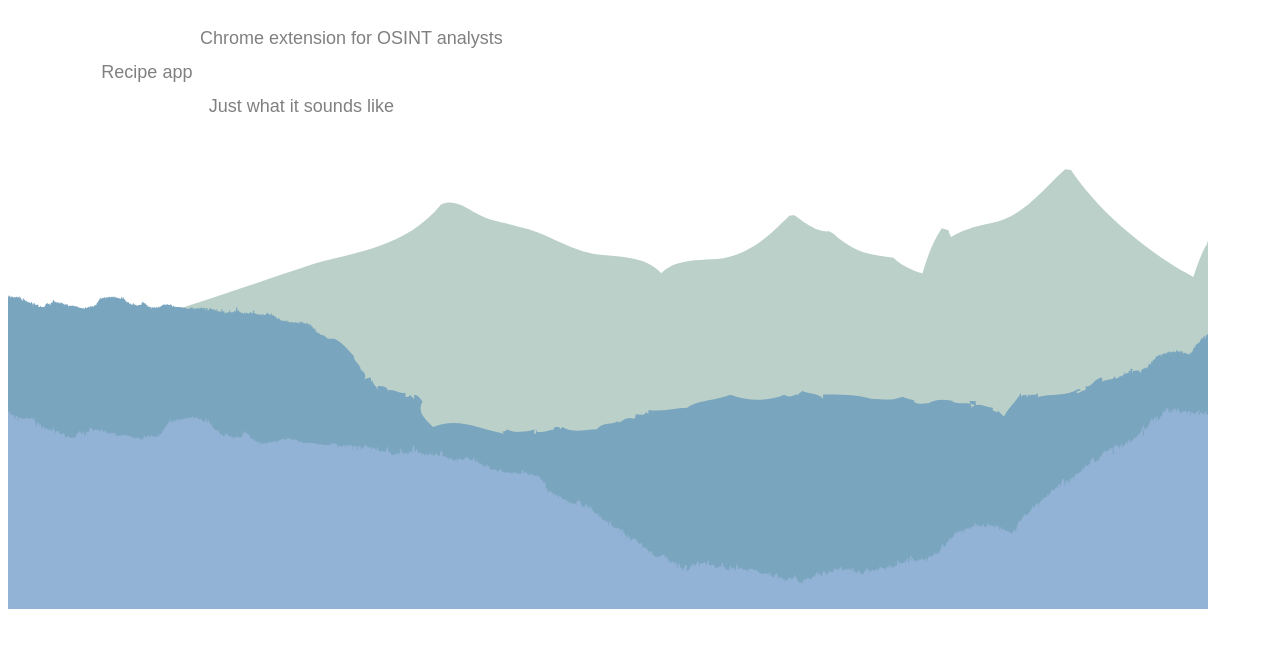
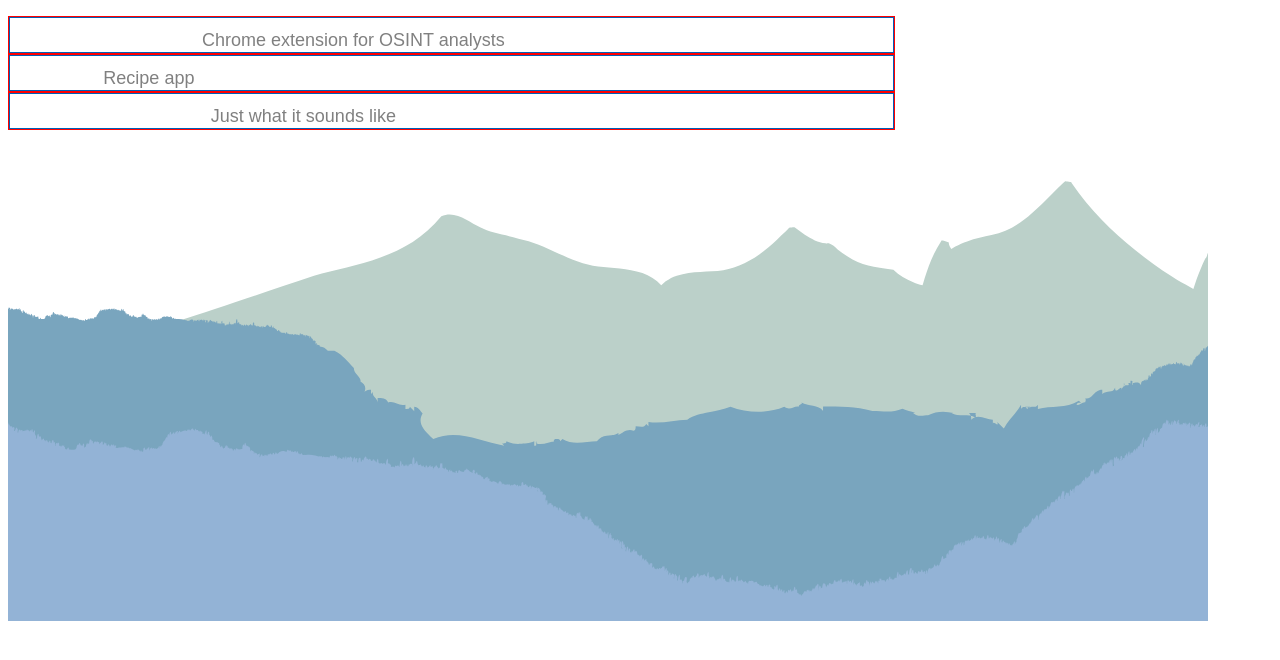
Before and after one commit to jackburrus/Portfolio, a Gatsby site: page / in a window 1280 px wide. Shown: the part 74-734 px from the top of the page. Built offline with nearby package versions, Linux system fonts and the light colour scheme; Gatsby itself is replaced by a stand-in of ours.

Commit message:
Outlined boxes

```diff
--- a/src/components/WorksRow.css
+++ b/src/components/WorksRow.css
@@ -48,14 +48,14 @@
 }
 
 .rowContainer {
-  /* border: 1px solid red; */
+  border: 1px solid red;
   display: flex;
   width: 70%;
   justify-content: flex-start;
   align-items: flex-start;
 }
 .rowStyles {
-  /* border: 1px solid; */
+  border: 1px solid;
   display: flex;
   align-items: center;
   justify-content: flex-start;
--- a/src/styles/styles.css
+++ b/src/styles/styles.css
@@ -67,7 +67,7 @@
   /* border: 1px solid; */
 }
 .worksContainer {
-  /* border: 1px solid; */
+  border: 1px solid;
   display: flex;
   justify-content: space-around;
   width: 100%;
@@ -75,7 +75,7 @@
   z-index: 1;
 }
 .column {
-  /* border: 1px solid green; */
+  border: 3px solid green;
 
   display: flex;
   flex: 1;
```
